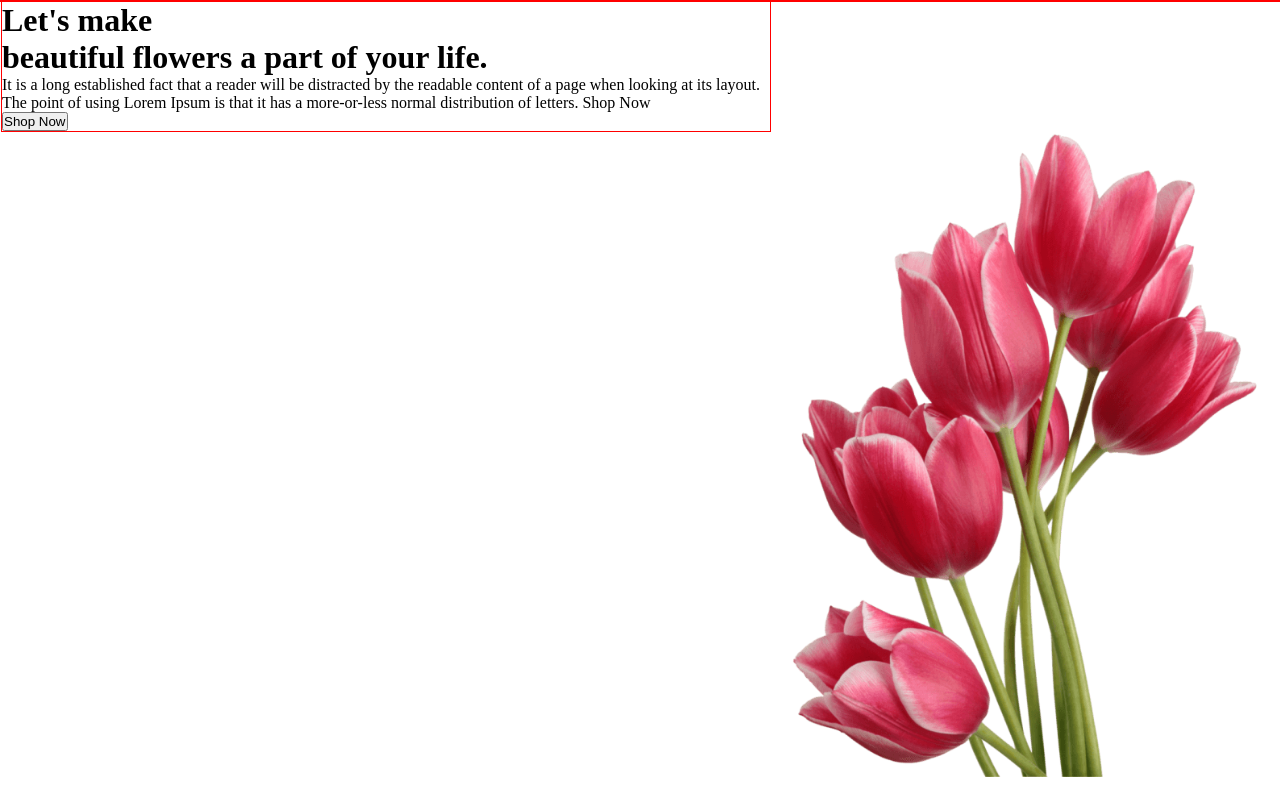
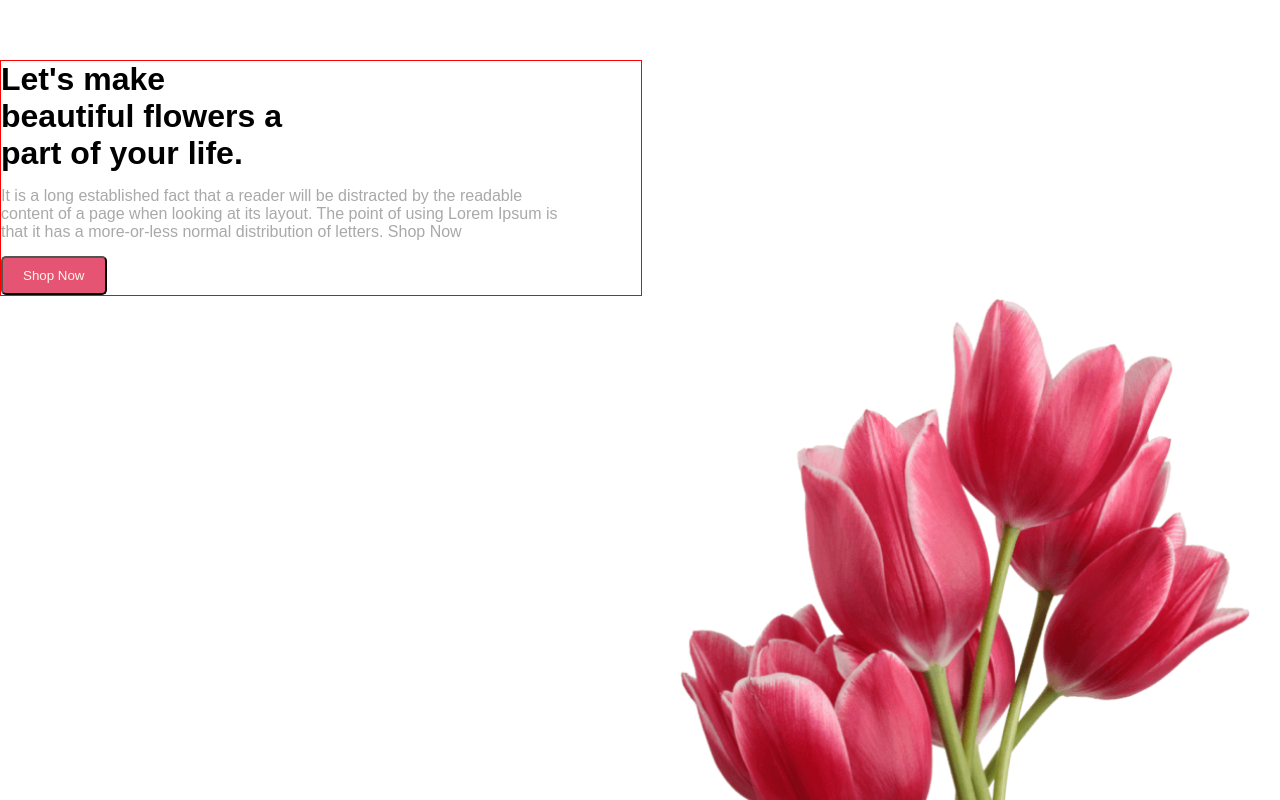
Before and after one commit to Showrav108/flower-shop-website, a plain HTML site: page index.html in a window 1280 px wide. Shown: the top 800 px of the page. Drawn offline with Linux system fonts and the light colour scheme.

Commit message:
banner left part complete

```diff
--- a/assets/styles/style.css
+++ b/assets/styles/style.css
@@ -2,26 +2,36 @@
   margin: 0;
   padding: 0;
 }
-/* .header-section{
-    border: 1px solid red;
-} */
+    /* header-section */
 .header-content{
-    border: 1px solid red;
     width: 100%;
+    font-family: sans-serif;
 }
 .banner{
     border: 1px solid red;
-    width: 60%;
+    width: 50%;
     float: left;
+    margin-top: 60px;
 }
-.heading{
+.banner-heading{
     font-weight: 800;
 }
+.banner-paragraph{
+    color: darkgray;
+    padding-top: 15px;
+    padding-bottom: 15px;
+}
+.banner-btn{
+    background-color: #e55473;
+    color: seashell;
+    border-radius: 5px;
+    padding: 10px 20px;
+}
 .banner-image{
-    width: 40%;
+    width: 50%;
     float: right;
 }
-.banner-image img {
+.banner-image img{
     width: 100%;
     height: auto;
 }
--- a/index.html
+++ b/index.html
@@ -11,10 +11,10 @@
     <header class="header-section">
         <div class="header-content">
             <div class="banner">
-                <h1 class="heading">Let's make <br> beautiful flowers a part of your life.</h1>
-                <p>It is a long established fact that a reader will be distracted by the readable content of a page when looking at its layout. The point of using Lorem Ipsum is that it has a more-or-less normal distribution of letters.
+                <h1 class="banner-heading">Let's make <br> beautiful flowers a <br> part of your life.</h1>
+                <p class="banner-paragraph">It is a long established fact that a reader will be distracted by the readable <br> content of a page when looking at its layout. The point of using Lorem Ipsum is <br> that it has a more-or-less normal distribution of letters.
                 Shop Now</p>
-                <button>Shop Now</button>
+                <button class="banner-btn">Shop Now</button>
             </div>
             <div class="banner-image">
                 <img src="assets/images/pngwing 10.png" alt="pngwing 10.png">
```
